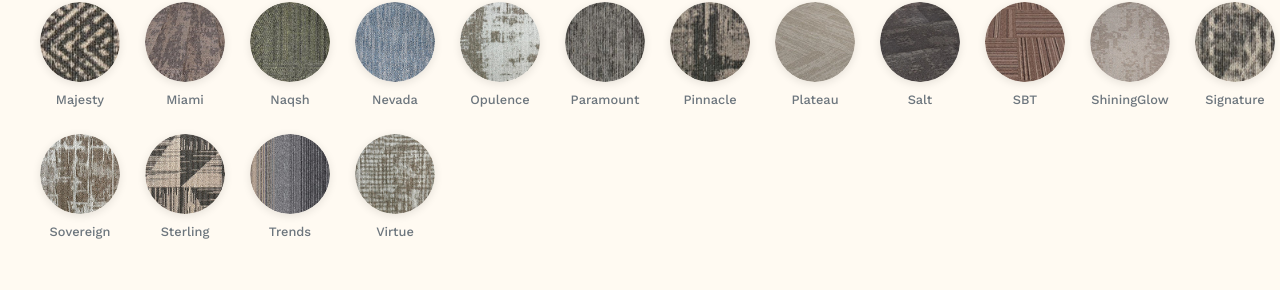
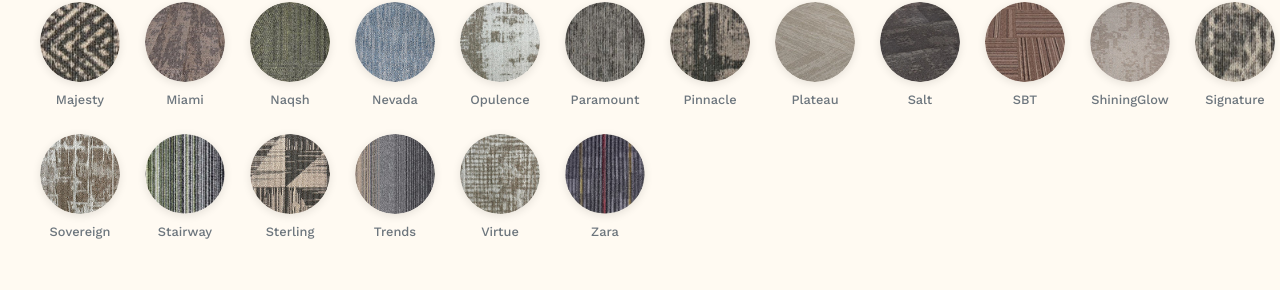
Before and after one commit to webtesting22/gaia-sanson-flooring, a Vue app: page /categories/carpet-tiles in a window 1280 px wide. Shown: the part 1495-1785 px from the top of the page. Built offline with nearby package versions, Linux system fonts and the light colour scheme; a web font is replaced by a local one.

Commit message:
added new 2

```diff
--- a/src/components/OtherComponents/Categories/Layouts/CarpetTilesLayout/CarpetTilesLayout.vue
+++ b/src/components/OtherComponents/Categories/Layouts/CarpetTilesLayout/CarpetTilesLayout.vue
@@ -542,6 +542,18 @@ const designSwatchesData = [
     code: "Virtue",
     pdf: "https://prepseed-files.prepseed.com/gaia/pdfs/VIRTUE.pdf",
   },
+  {
+    image: "/Images/CarpetCircleImages/new_added/stairway.png",
+    name: "GAIA Collection",
+    code: "Stairway",
+    pdf: "https://prepseed-files.prepseed.com/gaia/pdfs/GAIA_STAIRWAY.pdf",
+  },
+  {
+    image: "/Images/CarpetCircleImages/new_added/zara-carpet-tiles.png",
+    name: "GAIA Collection",
+    code: "Zara",
+    pdf: "https://prepseed-files.prepseed.com/gaia/pdfs/ZARA+CARPET+TILES.pdf",
+  },
 
   // {
   //   image: "/Images/CarpetCircleImages/90020052.png",
```
Also changed, not shown: public/Images/CarpetCircleImages/new_added/stairway.png (added), public/Images/CarpetCircleImages/new_added/zara-carpet-tiles.png (added).
